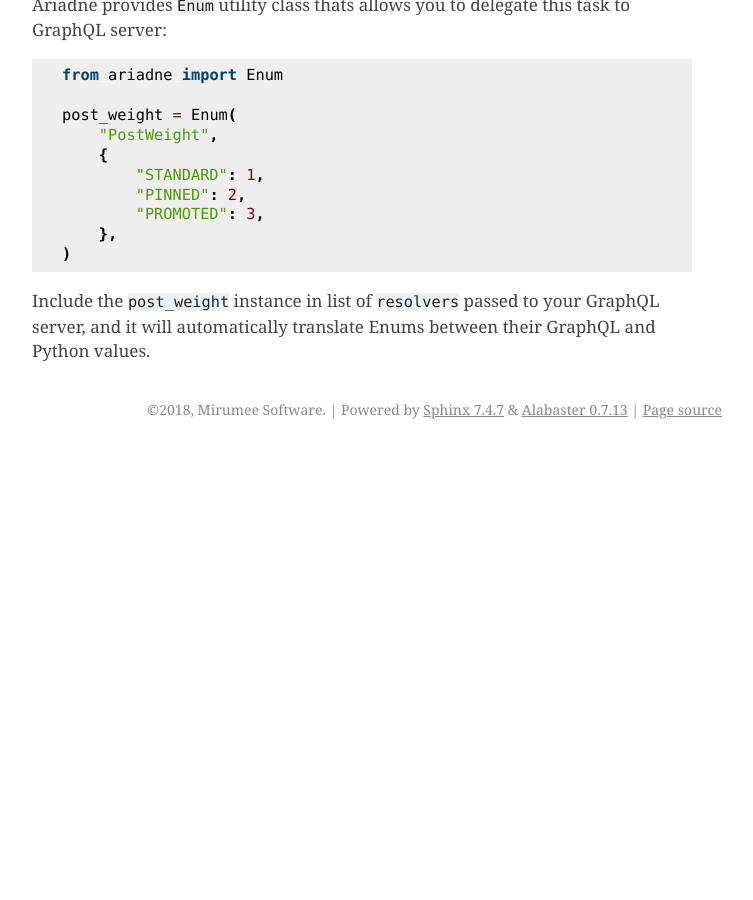
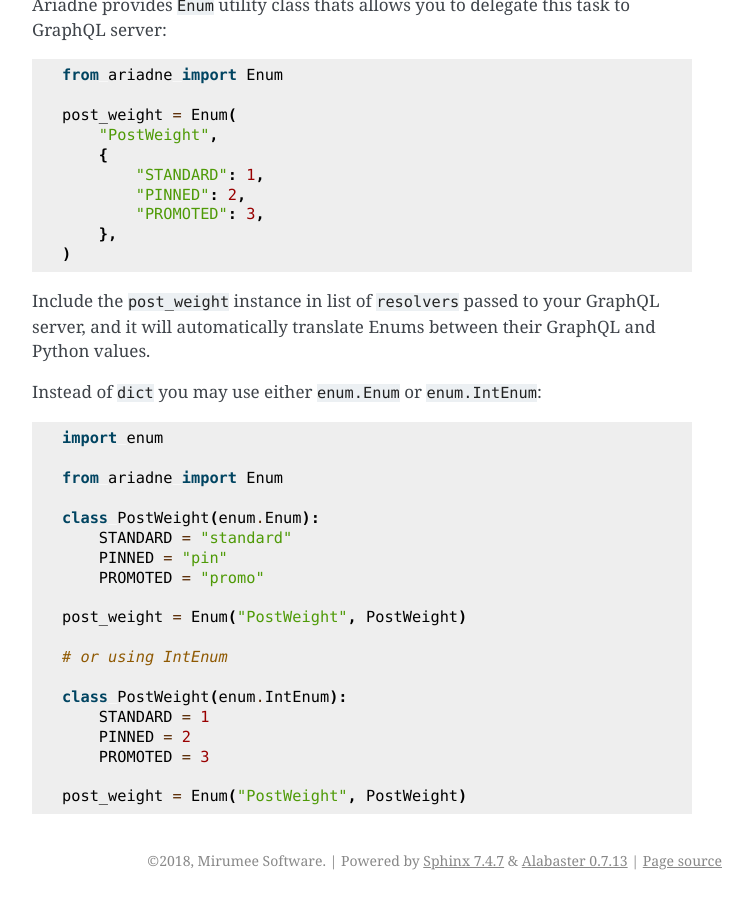
Before and after one commit to mirumee/ariadne, a Sphinx documentation site: the page built from docs/enums.rst, in a window 1280 px wide and 900 px high, scrolled down 1928 px. Shown: the whole window, without its empty margins (388-1141 px from the left). Built offline with Sphinx 7.4.7, drawn with Linux system fonts in a browser that asks for light colours; before the commit the page ends 2377 px from its top, so only the background shows below that.

Commit message:
Support python enums as values source

```diff
--- a/docs/enums.rst
+++ b/docs/enums.rst
@@ -93,3 +93,25 @@ Ariadne provides ``Enum`` utility class thats allows you to delegate this task t
     )
 
 Include the ``post_weight`` instance in list of ``resolvers`` passed to your GraphQL server, and it will automatically translate Enums between their GraphQL and Python values.
+
+Instead of ``dict`` you may use either ``enum.Enum`` or ``enum.IntEnum``::
+
+    import enum
+
+    from ariadne import Enum
+
+    class PostWeight(enum.Enum):
+        STANDARD = "standard"
+        PINNED = "pin"
+        PROMOTED = "promo"
+
+    post_weight = Enum("PostWeight", PostWeight)
+
+    # or using IntEnum
+
+    class PostWeight(enum.IntEnum):
+        STANDARD = 1
+        PINNED = 2
+        PROMOTED = 3
+
+    post_weight = Enum("PostWeight", PostWeight)
```
Also changed, not shown: 2 other files.
